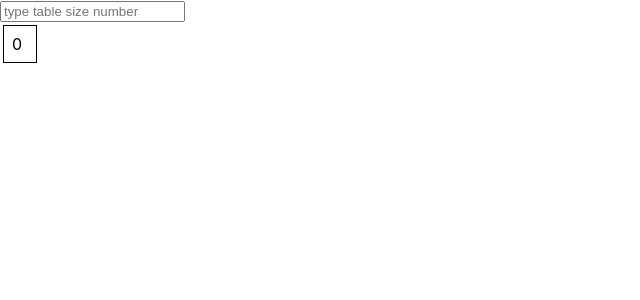
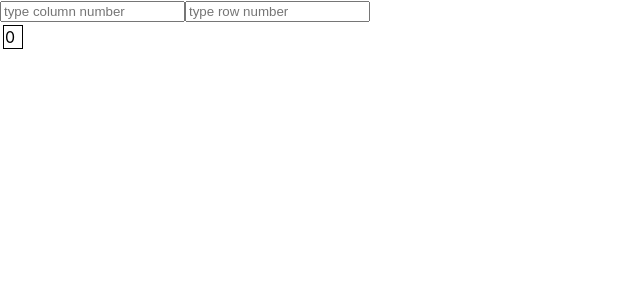
Before and after one commit to neotazman/multiplication-table, a React (Create React App) app: page / in a window 1280 px wide. Shown: the top 300 px of the page, without its empty margins (0-640 px from the left). Built offline with nearby package versions, Linux system fonts and the light colour scheme.

Commit message:
completed the actual inputs for the challenge and added comments because i'm stopping

```diff
--- a/src/App.js
+++ b/src/App.js
@@ -5,17 +5,24 @@ import Rows from './Rows'
 import './index.css';
 
 function App() {
-  const [input, setInput] = useState(null)
+  const [boxInput, setBoxInput] = useState(null) //the column input
+  const [rowInput, setRowInput] = useState(null) //the row input
 
-  const handleInputChange = (event) => {
+  //had to make the onChange functions seperately because the other way ran into bugs
+  const handleBoxChange = (event) => {
     event.preventDefault()
-    setInput(event.target.value)
+    setBoxInput(event.target.value)
+  }
+  const handleRowChange = (event) => {
+    event.preventDefault()
+    setRowInput(event.target.value)
   }
 
   return(
     <div>
-      <input type='number' placeholder='type table size number' value={input} onChange={handleInputChange}/>
-      <Rows startingValue={0} howManyRows={input} />
+      <input type='number' placeholder='type column number' value={boxInput} onChange={handleBoxChange}/>
+      <input type='number' placeholder='type row number' value={rowInput} onChange={handleRowChange}/>
+      <Rows startingValue={0} howManyRows={rowInput} howManyBoxes={boxInput} />
     </div>
   )
 }
--- a/src/Boxes.js
+++ b/src/Boxes.js
@@ -1,8 +1,8 @@
 import React from 'react'
 
-export default function Boxes(props) {
+export default function Boxes(props) { //the component that displays the individual Boxes
     const { startingValue, howManyBoxes } = props;
-    let successArray = []
+    let successArray = [] //a place to put the values for the table
     for (let i = 0; i <= howManyBoxes; i++) {
         let product = startingValue * i
         successArray.push(product)
@@ -11,7 +11,7 @@ export default function Boxes(props) {
     return (
         <div className="numberProducts">
             <tr>
-            {
+            { //maps an element for each value
                 successArray.map((product) => {
                     return <td className="numberCell"> {product} </td>
                 })
--- a/src/Rows.js
+++ b/src/Rows.js
@@ -1,8 +1,8 @@
 import React from 'react'
 import Boxes from './Boxes'
 
-export default function Rows(props) {
-    const{ startingValue, howManyRows } = props
+export default function Rows(props) { //had to make separate components to render the rows and columns
+    const{ startingValue, howManyRows, howManyBoxes } = props //prop drilling sucks, but it's easier to create
     let inputArray = []
     for(let i = startingValue; i <= howManyRows; i++) {
         inputArray.push(i)
@@ -10,9 +10,9 @@ export default function Rows(props) {
     return (
         <div>
             <table>
-                {
+                { //the mapping is why i'm using react
                     inputArray.map((num) => {
-                        return <Boxes startingValue={num} howManyBoxes={howManyRows} />
+                        return <Boxes startingValue={num} howManyBoxes={howManyBoxes} />
                     })
                 }
 
--- a/src/index.css
+++ b/src/index.css
@@ -13,10 +13,14 @@ code {
 }
 
 /* Write your CSS here */
+table { /*not working right now*/
+  box-sizing: border-box;
+}
 
+/*to show the cells of the table */
 td {
   outline: 1px solid black;
   height: 2vh;
   width: 2vh;
-  padding: 1vh;
+  padding: auto;
 }
```
